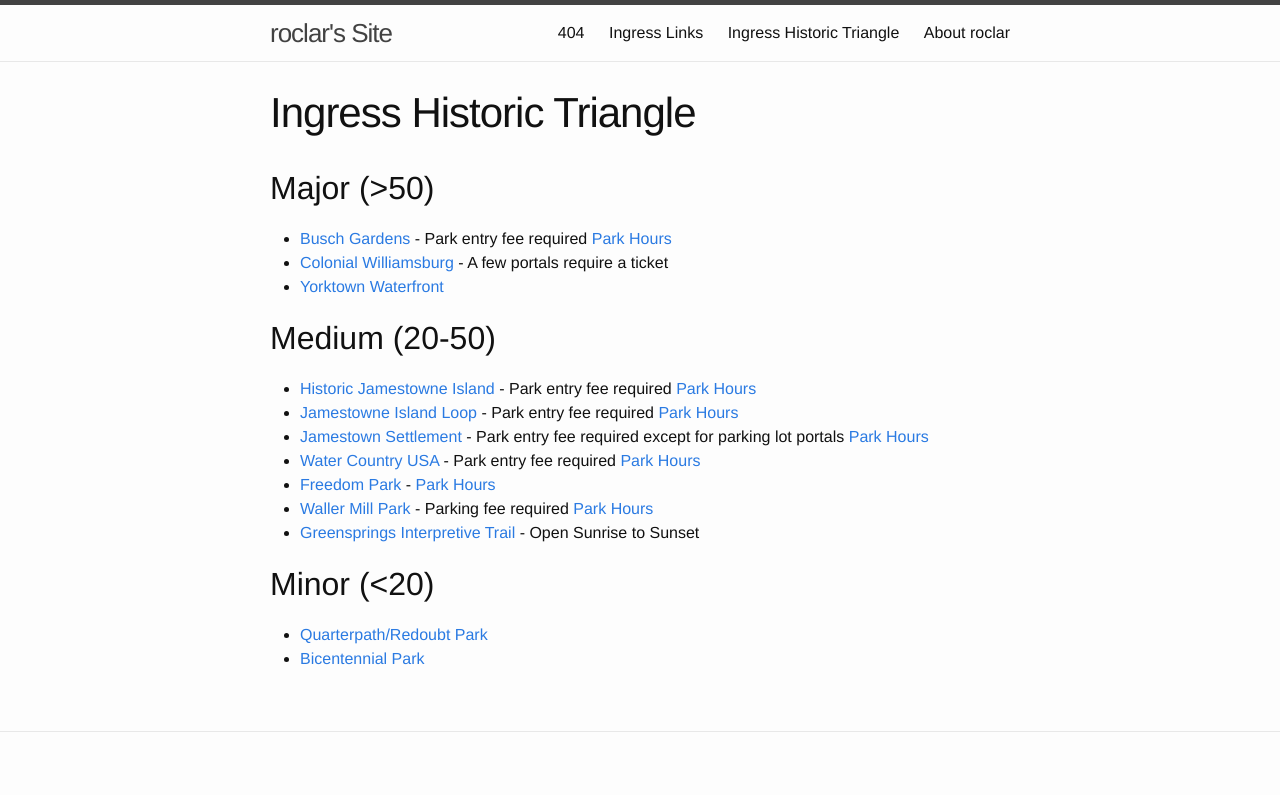
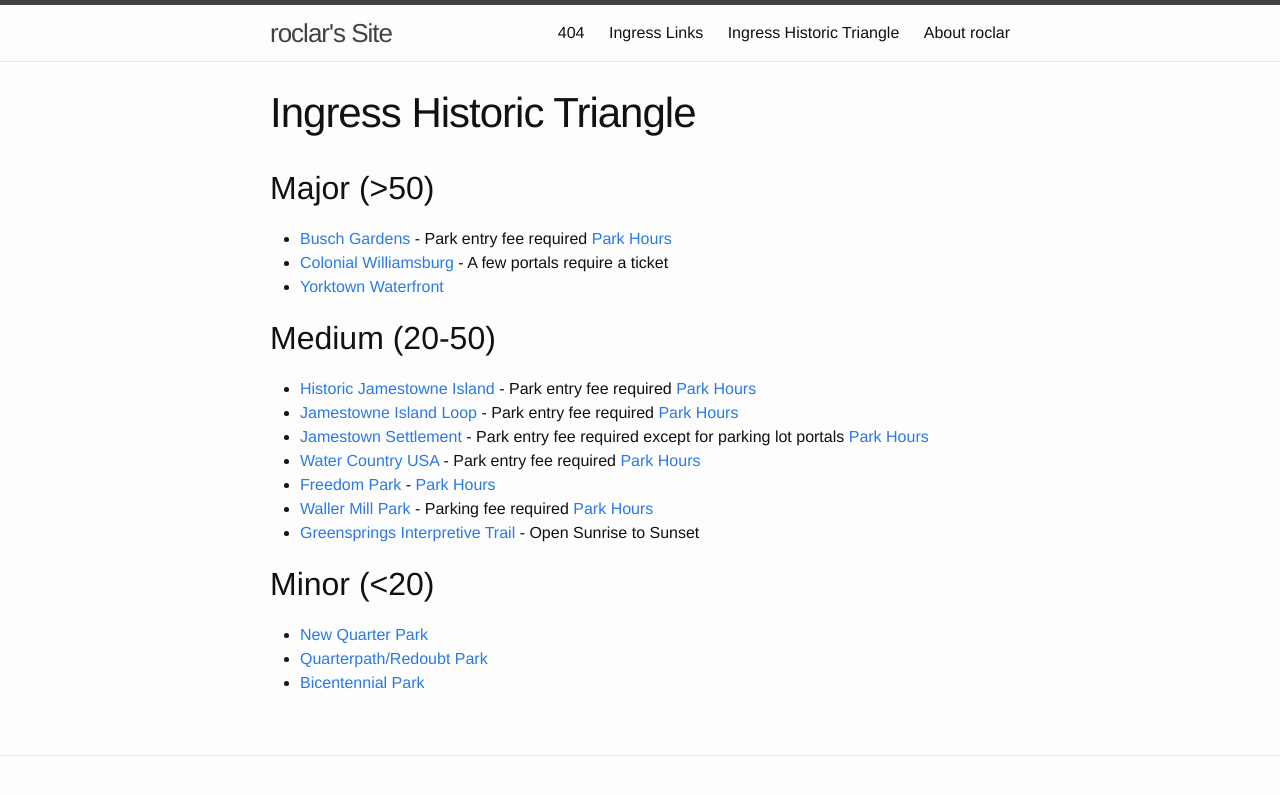
Before and after one commit to roclar/roclar.github.io, a Jekyll site: the page built from ingressHT.md, in a window 1280 px wide. Shown: the top 795 px of the page. Built offline with Jekyll 4.4.1, drawn with Linux system fonts in a browser that asks for light colours.

Commit message:
Added New Quarter Park

```diff
--- a/ingressHT.md
+++ b/ingressHT.md
@@ -22,5 +22,6 @@
 
 ## Minor (<20)
 
+- [New Quarter Park](https://www.ingress.com/intel?ll=37.294362,-76.645719&z=17&pll=37.294362,-76.645719)
 - [Quarterpath/Redoubt Park](https://www.ingress.com/intel?ll=37.261773,-76.682305&z=17&pll=37.261773,-76.682305)
 - [Bicentennial Park](https://www.ingress.com/intel?ll=37.267359,-76.705748&z=17&pll=37.267359,-76.705748)
```
